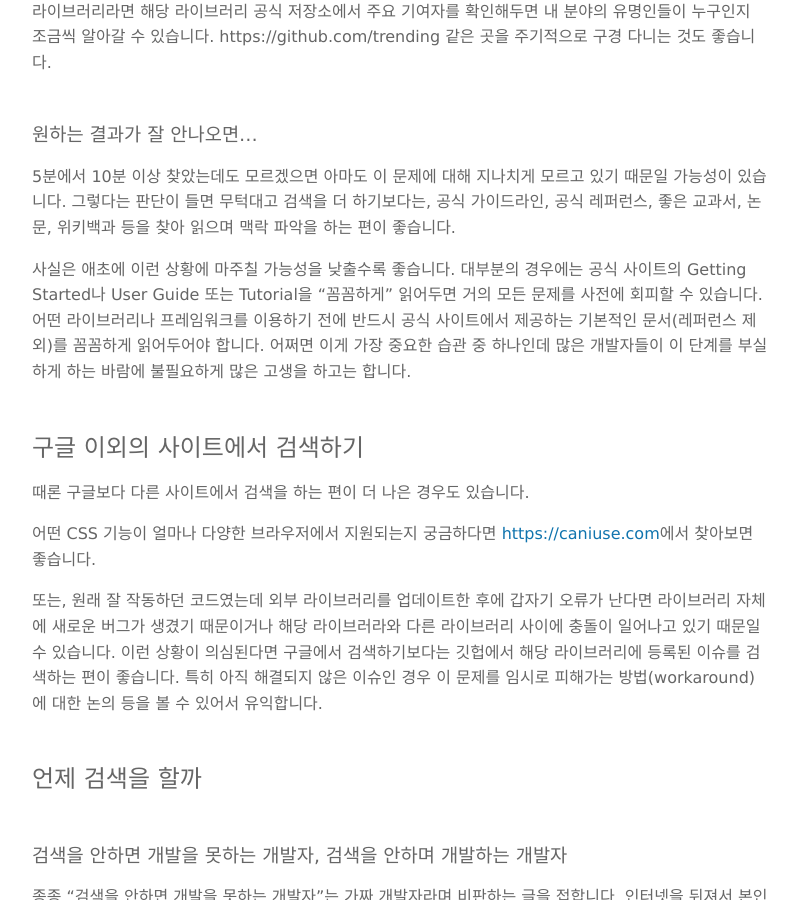
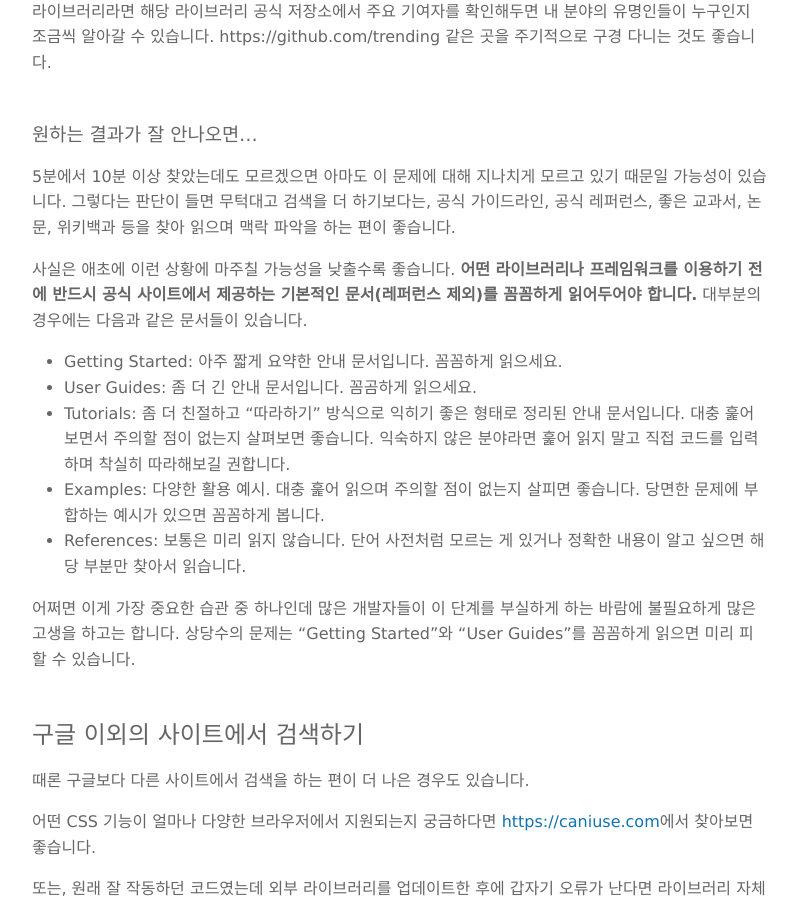
Before and after one commit to boxnwhiskr/boxnwhiskr.github.io, a Jekyll site: the page built from _posts/2020-09-27-ir-for-developers.markdown, in a window 1280 px wide and 900 px high, scrolled down 5533 px. Shown: the whole window, without its empty margins (240-1037 px from the left). Built offline with Jekyll 4.4.1, drawn with Linux system fonts in a browser that asks for light colours; nearby versions of some CDN libraries; some web fonts are replaced.

Commit message:
Update 2020-09-27-ir-for-developers.markdown

```diff
--- a/_posts/2020-09-27-ir-for-developers.markdown
+++ b/_posts/2020-09-27-ir-for-developers.markdown
@@ -118,7 +118,15 @@ python.org 내의 문서만 검색하려면 "site:python.org"이라고 입력합
 
 5분에서 10분 이상 찾았는데도 모르겠으면 아마도 이 문제에 대해 지나치게 모르고 있기 때문일 가능성이 있습니다. 그렇다는 판단이 들면 무턱대고 검색을 더 하기보다는, 공식 가이드라인, 공식 레퍼런스, 좋은 교과서, 논문, 위키백과 등을 찾아 읽으며 맥락 파악을 하는 편이 좋습니다.
 
-사실은 애초에 이런 상황에 마주칠 가능성을 낮출수록 좋습니다. 대부분의 경우에는 공식 사이트의 Getting Started나 User Guide 또는 Tutorial을 "꼼꼼하게" 읽어두면 거의 모든 문제를 사전에 회피할 수 있습니다. 어떤 라이브러리나 프레임워크를 이용하기 전에 반드시 공식 사이트에서 제공하는 기본적인 문서(레퍼런스 제외)를 꼼꼼하게 읽어두어야 합니다. 어쩌면 이게 가장 중요한 습관 중 하나인데 많은 개발자들이 이 단계를 부실하게 하는 바람에 불필요하게 많은 고생을 하고는 합니다.
+사실은 애초에 이런 상황에 마주칠 가능성을 낮출수록 좋습니다. **어떤 라이브러리나 프레임워크를 이용하기 전에 반드시 공식 사이트에서 제공하는 기본적인 문서(레퍼런스 제외)를 꼼꼼하게 읽어두어야 합니다.** 대부분의 경우에는 다음과 같은 문서들이 있습니다.
+
+* Getting Started: 아주 짧게 요약한 안내 문서입니다. 꼼꼼하게 읽으세요.
+* User Guides: 좀 더 긴 안내 문서입니다. 꼼곰하게 읽으세요.
+* Tutorials: 좀 더 친절하고 "따라하기" 방식으로 익히기 좋은 형태로 정리된 안내 문서입니다. 대충 훑어보면서 주의할 점이 없는지 살펴보면 좋습니다. 익숙하지 않은 분야라면 훑어 읽지 말고 직접 코드를 입력하며 착실히 따라해보길 권합니다.
+* Examples: 다양한 활용 예시. 대충 훑어 읽으며 주의할 점이 없는지 살피면 좋습니다. 당면한 문제에 부합하는 예시가 있으면 꼼꼼하게 봅니다.
+* References: 보통은 미리 읽지 않습니다. 단어 사전처럼 모르는 게 있거나 정확한 내용이 알고 싶으면 해당 부분만 찾아서 읽습니다.
+
+어쩌면 이게 가장 중요한 습관 중 하나인데 많은 개발자들이 이 단계를 부실하게 하는 바람에 불필요하게 많은 고생을 하고는 합니다. 상당수의 문제는 "Getting Started"와 "User Guides"를 꼼꼼하게 읽으면 미리 피할 수 있습니다.
 
 ## 구글 이외의 사이트에서 검색하기
 
```
